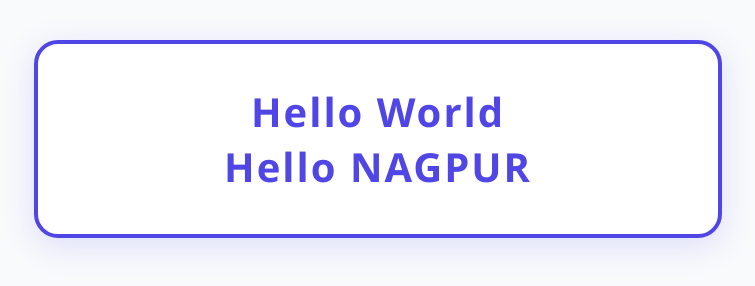
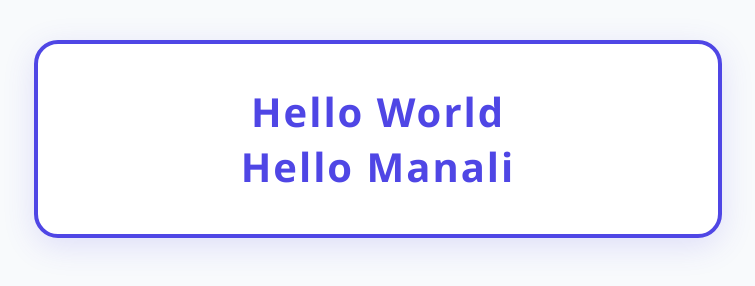
Before and after one commit to NkhilTamrakar/day2vac, a plain HTML site: page index.html in a window 1280 px wide. Shown: the whole page, without its empty margins (262-1017 px from the left). Drawn offline with Linux system fonts and the light colour scheme.

Commit message:
adding manali in main brnach

```diff
--- a/index.html
+++ b/index.html
@@ -31,7 +31,7 @@
 <body>
     <div class="outline-container">
         <h1>Hello World</h1>
-        <h1>Hello NAGPUR</h1>
+        <h1>Hello Manali</h1>
     </div>
 </body>
 </html>
```
